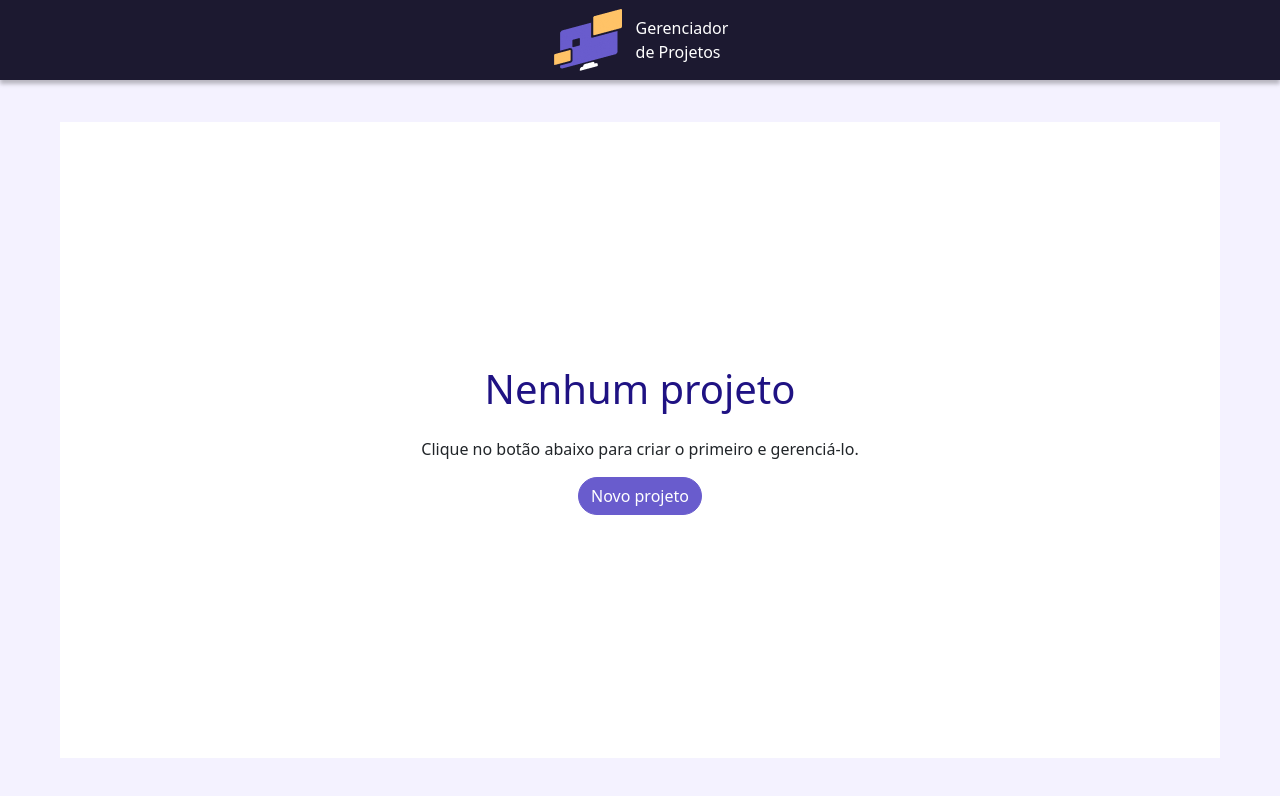
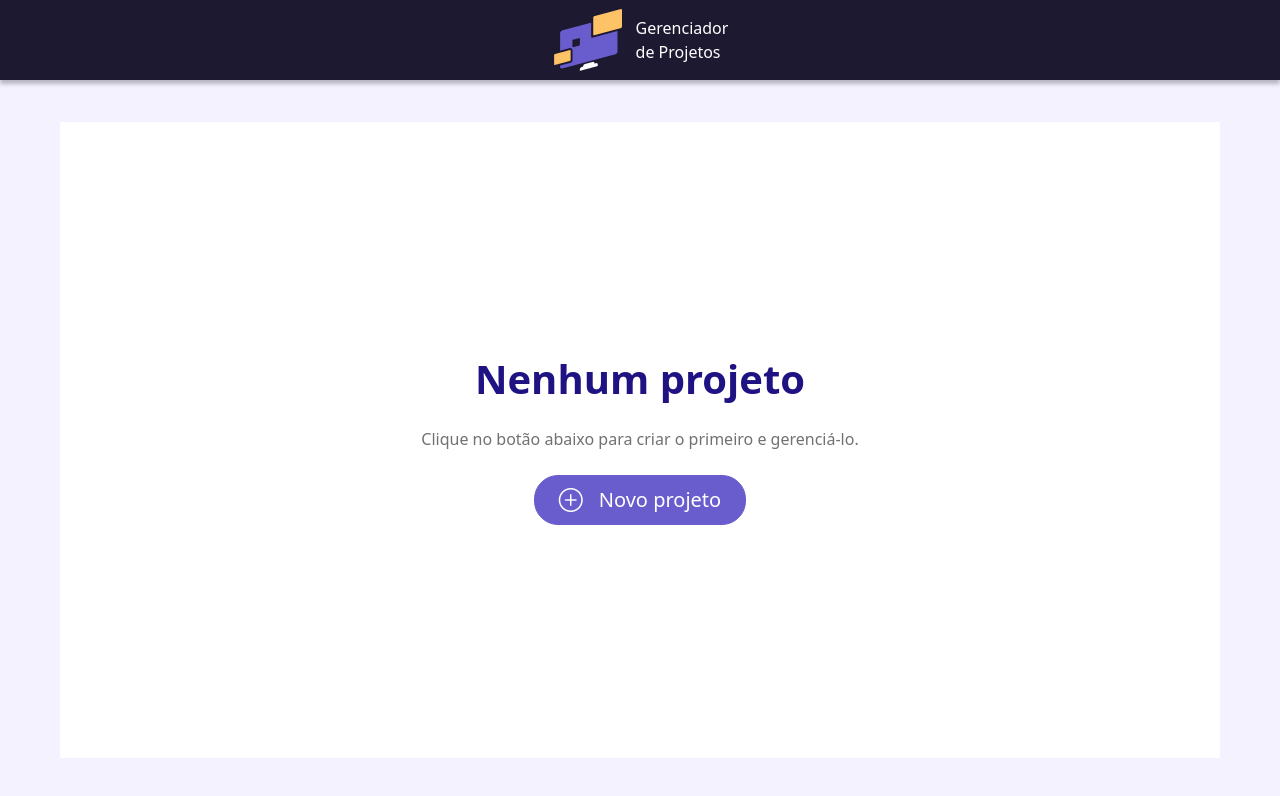
Before and after one commit to candido-luiz/clicksign-vue3, a Vue app: page /no-projects in a window 1280 px wide. Shown: the top 796 px of the page. Built offline with nearby package versions, Linux system fonts and the light colour scheme.

Commit message:
feat(Style): Ajusta style de NoProjectView

```diff
--- a/src/assets/scss/_variables.scss
+++ b/src/assets/scss/_variables.scss
@@ -4,4 +4,5 @@ $clicksign-button-primary-color: #695CCD;
 $clicksign-emphasis-text-color: #1F1283;
 $clicksign-normal-text-color: #717171;
 $clicksign-golden-color: #FFB23D;
+$clicksign-text-color: #717171;
 $clicksign-page-header-height: 80px;
--- a/src/views/NoProjectView.vue
+++ b/src/views/NoProjectView.vue
@@ -10,9 +10,16 @@ import { useRouter } from 'vue-router';
 <template>
   <div class="no-project-container">
     <div class="no-projects">
-      <h1>Nenhum projeto</h1>
+      <h1 class="fw-semibold">Nenhum projeto</h1>
       <p>Clique no botão abaixo para criar o primeiro e gerenciá-lo.</p>
-      <button @click="createNewProject" class="btn btn-primary" type="button">Novo projeto</button>
+      <button
+        @click="createNewProject"
+        class="btn btn-primary d-flex align-items-center flex-shrink-0 gap-3 px-4"
+        type="button"
+      >
+        <i class="bi bi-plus-circle" style="font-size: 24px; color: white;"></i>
+        <span class="fs-5">Novo projeto</span>
+      </button>
     </div>
   </div>
 </template>
@@ -27,15 +34,24 @@ import { useRouter } from 'vue-router';
   display: flex;
   flex-direction: column;
   justify-content: center;
+  gap: 1.5rem;
   align-items: center;
   text-align: center;
   background-color: #ffffff;
   padding: 0 10px;
+
+  & > * {
+    margin: 0;
+  }
 }
 h1 {
   color: $clicksign-emphasis-text-color;
   size: 24px;
   margin-bottom: 24px;
+}
+
+p {
+  color: $clicksign-text-color;
 }
 
 @media (width >= 600px) {
```
